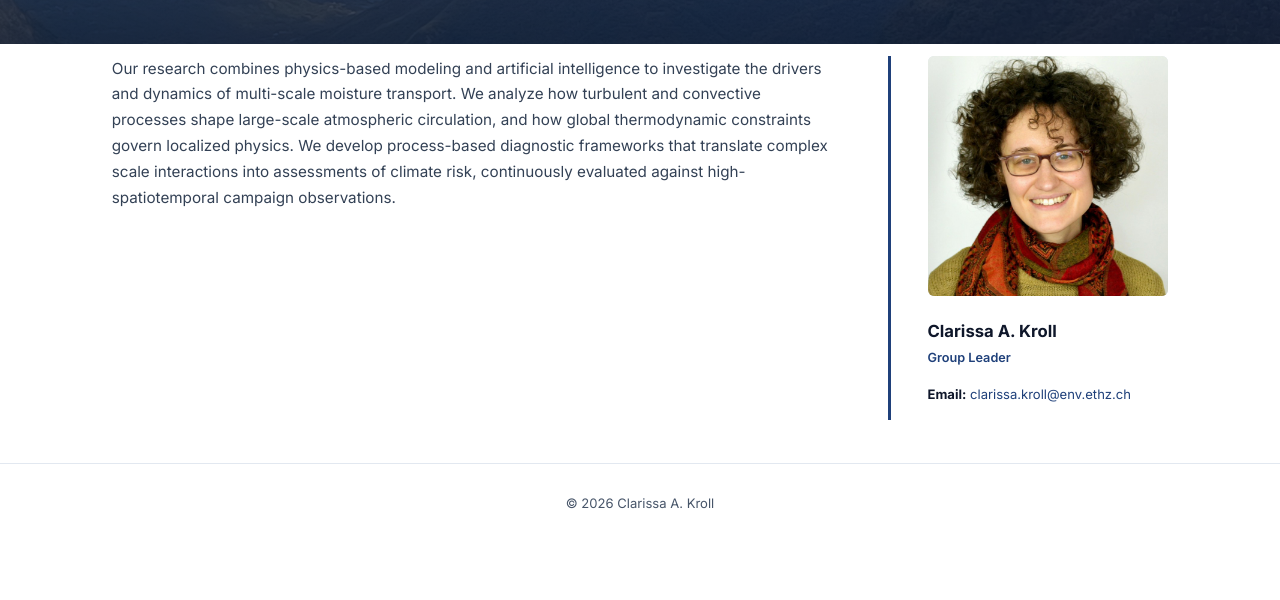
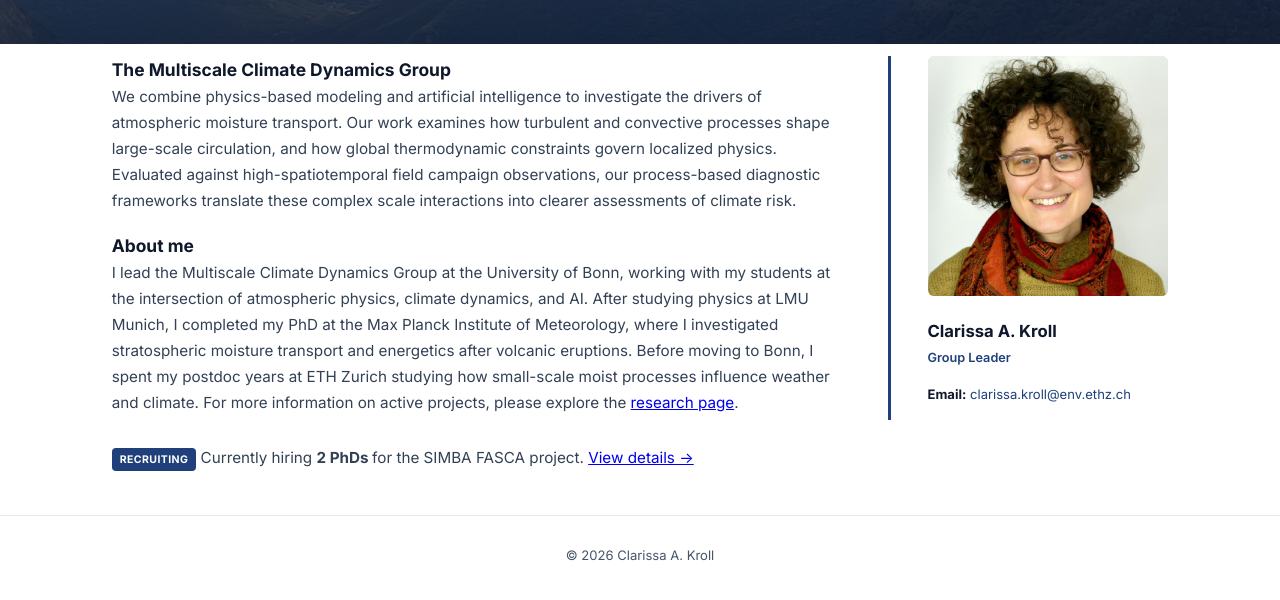
Before and after one commit to ClKroll/multiscale-climate-dynamics, a plain HTML site: page index.html in a window 1280 px wide. Shown: the part 236-836 px from the top of the page. Before the commit the page ends 800 px from the top, so only its background shows below. Drawn offline with Linux system fonts and the light colour scheme.

Commit message:
Included brief CV and job posting

```diff
--- a/index.html
+++ b/index.html
@@ -37,19 +37,24 @@
   <main class="content-wrapper">
 
     <!-- 2-Column Hero Section -->
-    <section id="overview" class="bio-hero-grid">
+      <section id="overview" class="bio-hero-grid">
 
       <!-- Left: Research Abstract Text -->
-      <div class="bio-main-text">
-        <p>
-       Our research combines physics-based modeling and artificial intelligence to investigate the drivers and dynamics of multi-scale moisture transport. We analyze how turbulent and convective processes shape large-scale atmospheric circulation, and how global thermodynamic constraints govern localized physics.
-       We develop process-based diagnostic frameworks that translate complex scale interactions into assessments of climate risk, continuously evaluated against high-spatiotemporal campaign observations.
+        <div class="bio-main-text">
+          <h2>The Multiscale Climate Dynamics Group</h2>
+          <p>
+            We combine physics-based modeling and artificial intelligence to investigate the drivers of atmospheric moisture transport. Our work examines how turbulent and convective processes shape large-scale circulation, and how global thermodynamic constraints govern localized physics. Evaluated against high-spatiotemporal field campaign observations, our process-based diagnostic frameworks translate these complex scale interactions into clearer assessments of climate risk.
+          </p>
+
+          <h2>About me</h2>
+          <p>
+            I lead the Multiscale Climate Dynamics Group at the University of Bonn, working with my students at the intersection of atmospheric physics, climate dynamics, and AI. After studying physics at LMU Munich, I completed my PhD at the Max Planck Institute of Meteorology, where I investigated stratospheric moisture transport and energetics after volcanic eruptions. Before moving to Bonn, I spent my postdoc years at ETH Zurich studying how small-scale moist processes influence weather and climate. For more information on active projects, please explore the <a href="research.html">research page</a>.
+          </p>
+
+        <p style="margin-top: 2rem;">
+          <span class="hiring-tag">Recruiting</span>
+          <span>Currently hiring <strong>2 PhDs </strong> for the SIMBA FASCA project. <a href="advisees.html">View details &rarr;</a></span>
         </p>
-
-      <!--
-      <span class="hiring-tag">Recruiting</span>
-      <span>Currently hiring <strong>2 PhD Students</strong> for the SIMBA FASCA project. <a href="advisees.html">View details &rarr;</a></span>
-      -->
       </div>
 
 
```
Also changed, not shown: advisees.html (+10 -9 lines), research.html (+10 -9 lines), 1 other file.
